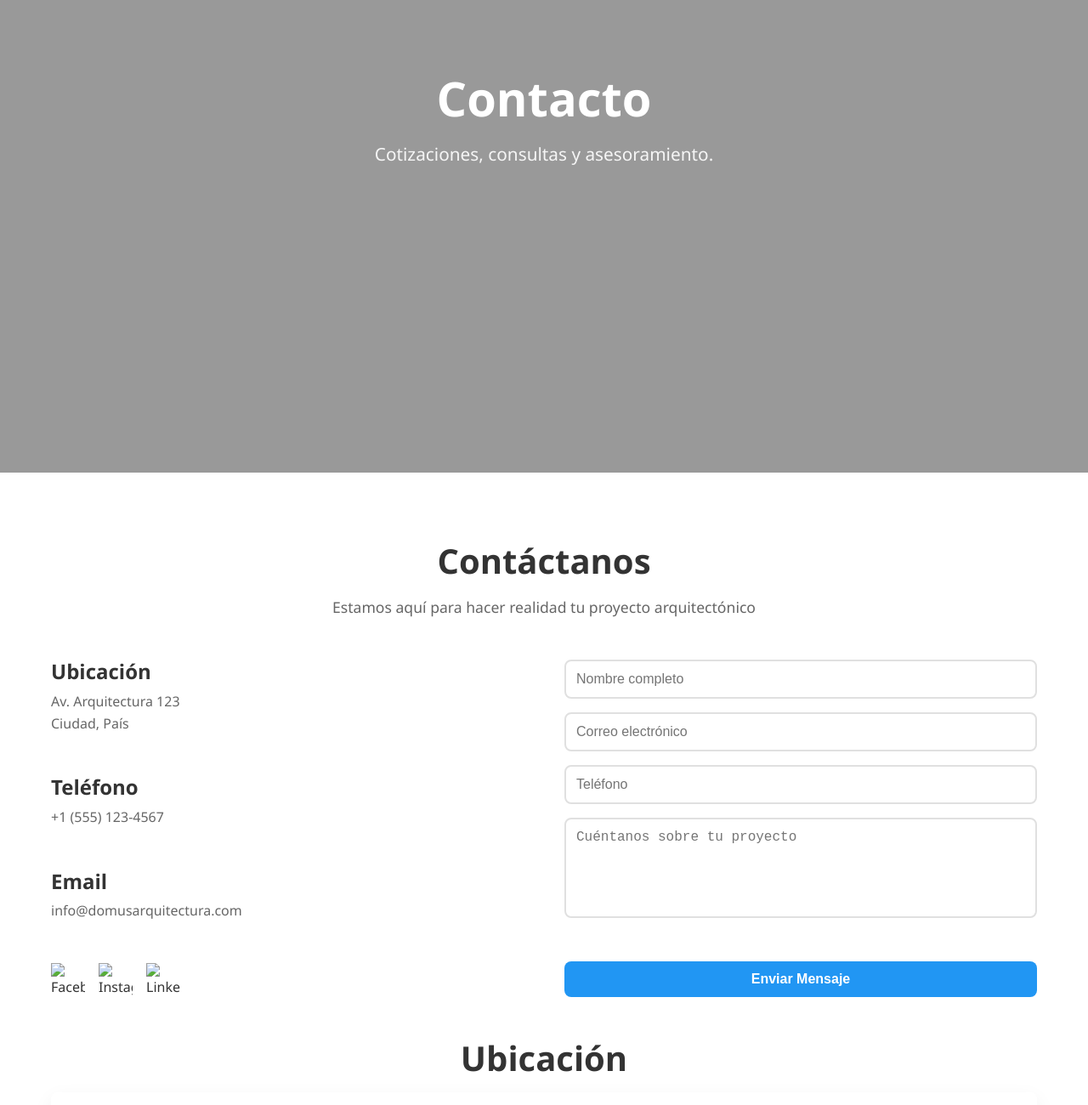
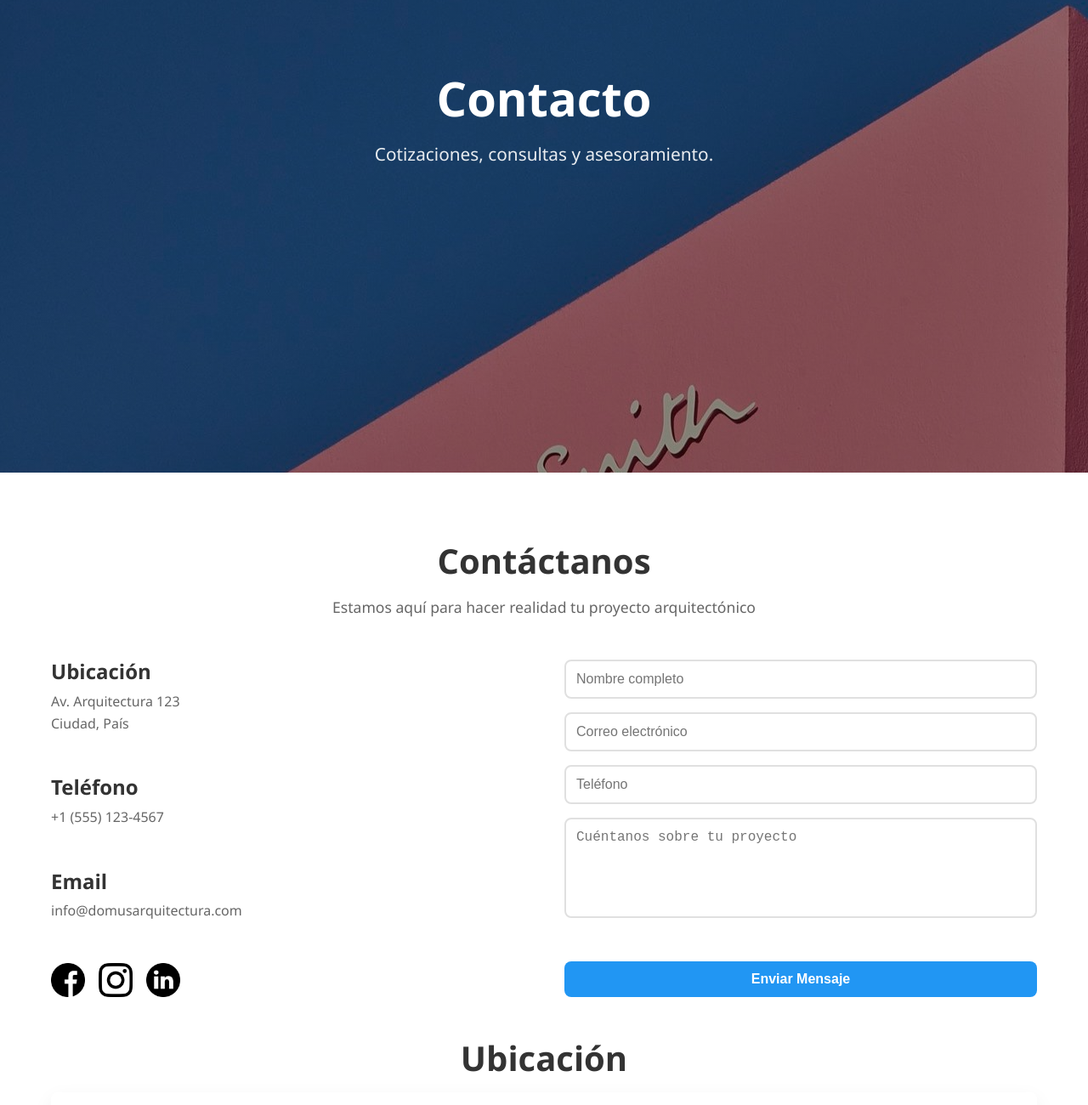
Before and after one commit to L-Salvo/Domus-ProyectoDeSoftware-S1, a plain HTML site: page contacto.html in a window 1280 px wide. Shown: the part 244-1544 px from the top of the page at 85% size. Drawn offline with Linux system fonts and the light colour scheme; the site is published under a folder, as on GitHub Pages, so addresses that start at the root find nothing; grey boxes are pictures that could not be loaded.

Commit message:
Modifique las rutas de las imagenes para que carguen al abrir directamente index.html

```diff
--- a/contacto.html
+++ b/contacto.html
@@ -76,9 +76,9 @@
                         <p>info@domusarquitectura.com</p>
                     </div>
                     <div aria-label="Redes sociales" class="social-links">
-                        <img alt="Facebook" class="social-icon" src="/img/iconos_redes/facebook.png"/>
-                        <img alt="Instagram" class="social-icon" src="/img/iconos_redes/instagram.png"/>
-                        <img alt="LinkedIn" class="social-icon" src="/img/iconos_redes/linkedin.png"/>
+                        <img alt="Facebook" class="social-icon" src="img/iconos_redes/facebook.png"/>
+                        <img alt="Instagram" class="social-icon" src="img/iconos_redes/instagram.png"/>
+                        <img alt="LinkedIn" class="social-icon" src="img/iconos_redes/linkedin.png"/>
                     </div>
                 </div>
                 <form class="contact-form" id="contact-form">
--- a/css/pages/contacto.css
+++ b/css/pages/contacto.css
@@ -4,7 +4,7 @@
 
 .hero-contact {
     background: linear-gradient(rgba(0, 0, 0, 0.4), rgba(0, 0, 0, 0.4)),
-    url("/img/fondo-contacto.jpeg");
+    url("../../img/fondo-contacto.jpeg");
 }
 
 
--- a/css/pages/home.css
+++ b/css/pages/home.css
@@ -1,6 +1,6 @@
 /* Hero Section (fondo específico de Home) */
 .hero {
-    background: linear-gradient(rgba(0, 0, 0, 0.4), rgba(0, 0, 0, 0.4)), url("/img/fondo-home.jpeg");
+    background: linear-gradient(rgba(0, 0, 0, 0.4), rgba(0, 0, 0, 0.4)), url("../../img/fondo-home.jpeg");
 }
 
 .hero-buttons {
--- a/css/pages/nosotros.css
+++ b/css/pages/nosotros.css
@@ -1,6 +1,6 @@
 /* Hero con imagen de fondo (unificado) */
 .hero-nosotros {
-    background: linear-gradient(rgba(0, 0, 0, 0.4), rgba(0, 0, 0, 0.4)), url('/img/inicio_nosotros.jpg');
+    background: linear-gradient(rgba(0, 0, 0, 0.4), rgba(0, 0, 0, 0.4)), url('../../img/inicio_nosotros.jpg');
     background-size: cover;
     background-position: center;
 }
--- a/css/pages/proyectos.css
+++ b/css/pages/proyectos.css
@@ -1,7 +1,7 @@
 /* ---------- HERO de Proyectos (unificado) ---------- */
 .hero-proyectos {
     /* Igual que home: gradiente + imagen */
-    background: linear-gradient(rgba(0, 0, 0, 0.4), rgba(0, 0, 0, 0.4)), url("/img/fondo-proyectos.jpg");
+    background: linear-gradient(rgba(0, 0, 0, 0.4), rgba(0, 0, 0, 0.4)), url("../../img/fondo-proyectos.jpg");
 
 }
 
--- a/css/pages/servicios.css
+++ b/css/pages/servicios.css
@@ -1,7 +1,7 @@
 
 .hero-services {
     background: linear-gradient(rgba(0, 0, 0, 0.4), rgba(0, 0, 0, 0.4)),
-    url("/img/fondo-servicios.jpg");
+    url("../../img/fondo-servicios.jpg");
 }
 
 .services-page {
```
